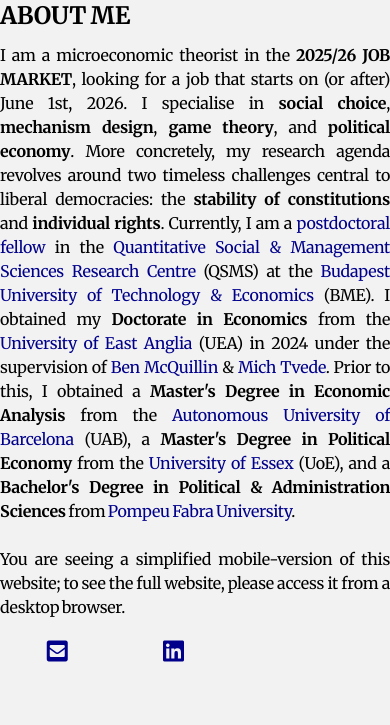
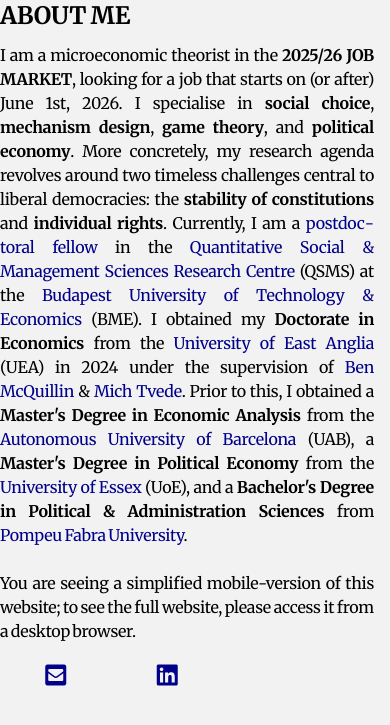
Before and after one commit to HectorHermidaRivera/hectorhermidarivera.github.io, a Jekyll site: the page built from index.md, in a window 390 px wide. Shown: the top 725 px of the page. Built offline with Jekyll 4.4.1, drawn with Linux system fonts in a browser that asks for light colours; a style sheet for code colours, icons or effects is not loaded.

Commit message:
Update style.css

```diff
--- a/assets/css/style.css
+++ b/assets/css/style.css
@@ -286,16 +286,16 @@ a {
   /* Hide desktop content except mobile-only block */
   .content > *:not(.mobile-only) { display: none; }
 
-  /* Make content full-width with slight horizontal margin */
+  /* Make content full-width with small horizontal margins */
   .content {
-    margin: 0 !important;
+    margin: 0 8px !important;          /* tiny left & right margin */
     padding: 10px !important;
-    width: 100% !important;
+    width: calc(100% - 16px) !important; /* adjust for horizontal margin */
     max-width: 100% !important;
     box-sizing: border-box;
   }
 
-  /* Mobile-only block spans full width with tiny left/right margin */
+  /* Mobile-only block spans full width with same horizontal margins */
   .mobile-only {
     display: block !important;
     width: calc(100% - 16px) !important;   /* leave 8px margin left & right */
@@ -315,8 +315,8 @@ a {
   #about-me h2 {
     font-weight: bold;
     text-transform: uppercase;
-    margin: 0 0 0.5em 0;   /* bottom spacing */
-    padding-left: 0 !important;  /* align left with text */
+    margin: 0 0 0.5em 0;
+    padding-left: 0 !important;
   }
 
   /* About Me paragraphs */
@@ -328,7 +328,7 @@ a {
     line-height: 1.5;
   }
 
-  /* Icon row full width with container padding */
+  /* Icon row full width, aligned with text */
   #about-me .icon-row {
     width: 100% !important;
     display: flex !important;
```
